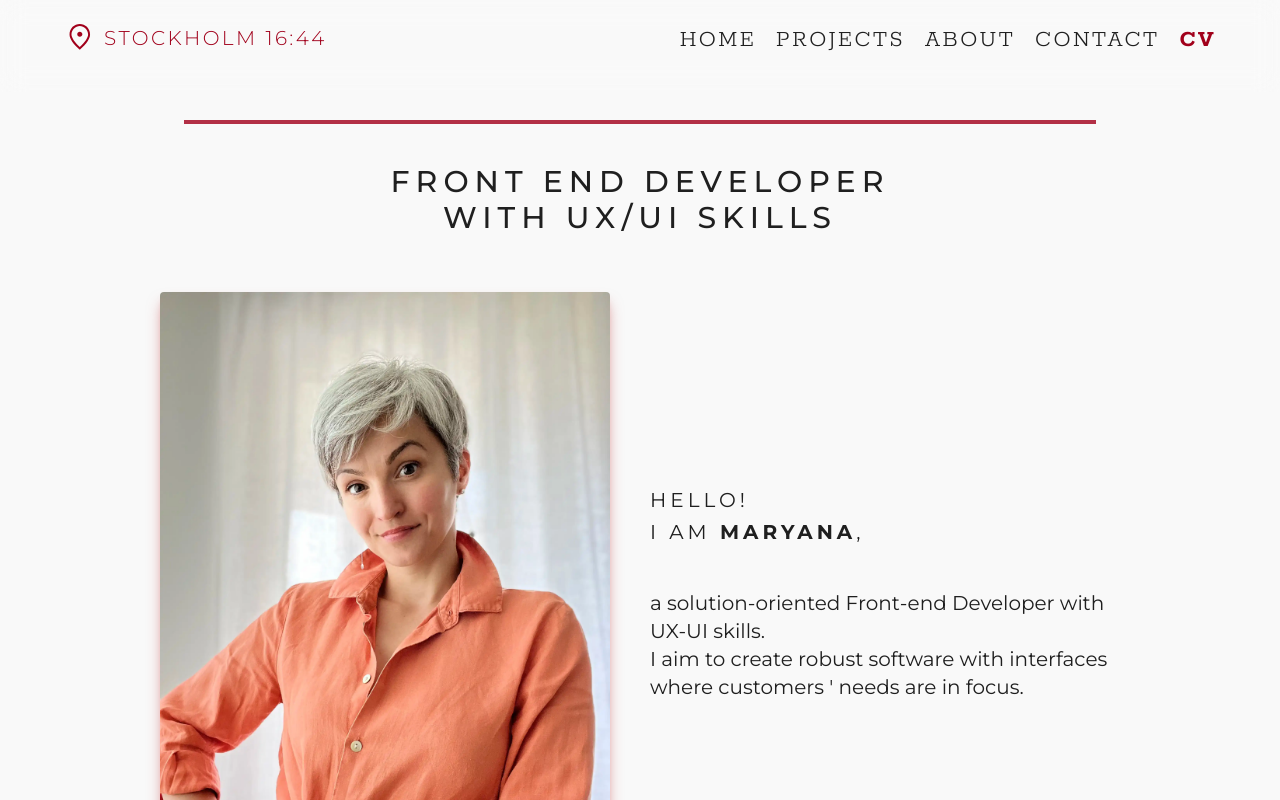
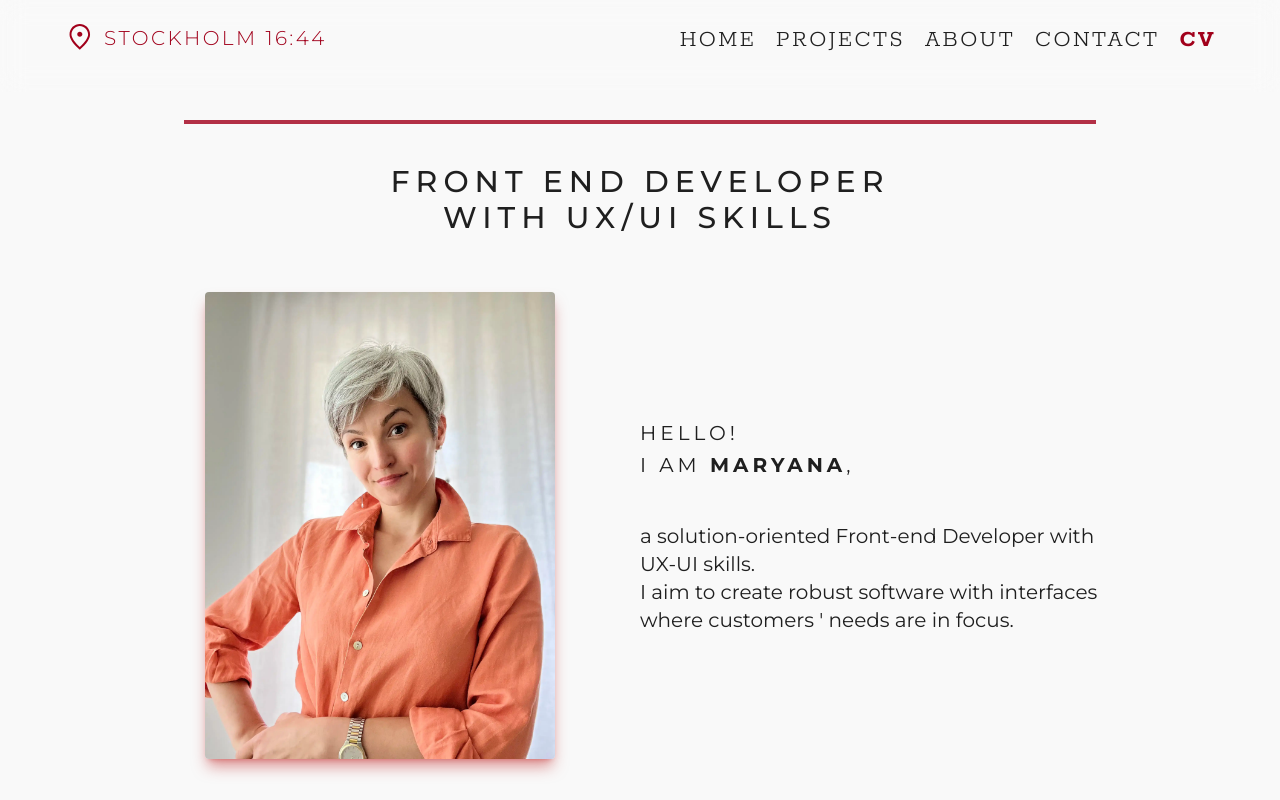
Before and after one commit to maryana-reznychenko/my-portfolio, a React (Vite) app: page / in a window 1280 px wide. Shown: the top 800 px of the page. Built offline with nearby package versions, Linux system fonts and the light colour scheme.

Commit message:
Changed images size

```diff
--- a/src/pages/landing_page/sections/AboutSection.jsx
+++ b/src/pages/landing_page/sections/AboutSection.jsx
@@ -38,10 +38,10 @@ const AboutSection = () => {
         <LazyLoadImage
           src={about_photo}
           alt="Maryana's photo"
-          width="300"
+          width="350"
           height="500"
           loading="lazy"
-          className="lg:h-[600px] lg:w-[auto] m-auto object-cover shadow-lg shadow-[#C22A29]/50 rounded "
+          className=" m-auto object-cover shadow-lg shadow-[#C22A29]/50 rounded "
         />
       </div>
       <div className="flex justify-center pt-16">
--- a/src/pages/landing_page/sections/HeroSection.jsx
+++ b/src/pages/landing_page/sections/HeroSection.jsx
@@ -15,10 +15,10 @@ const HeroSection = () => {
         <LazyLoadImage
           src={hero_photo}
           alt="Photo where Maryana smiles and wears an orange shirt"
-          width="300"
+          width="350"
           height="500"
           loading="lazy"
-          className="lg:h-[600px] lg:w-auto m-auto object-cover shadow-lg shadow-[#C22A29]/50 rounded "
+          className=" m-auto object-cover shadow-lg shadow-[#C22A29]/50 rounded "
         />
 
         <div className="flex-1 max-w-[85%] lg:max-w-[50%]">
```
